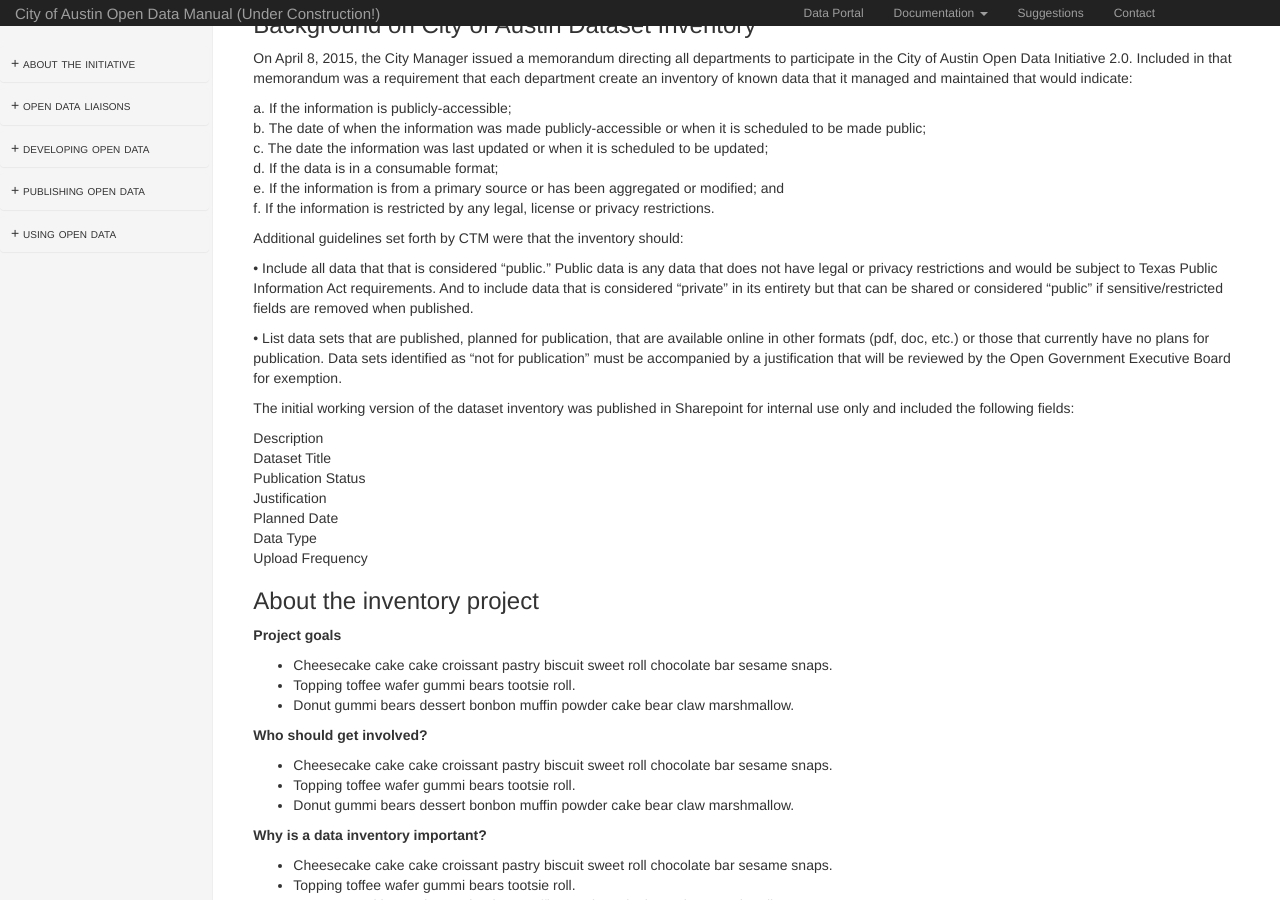
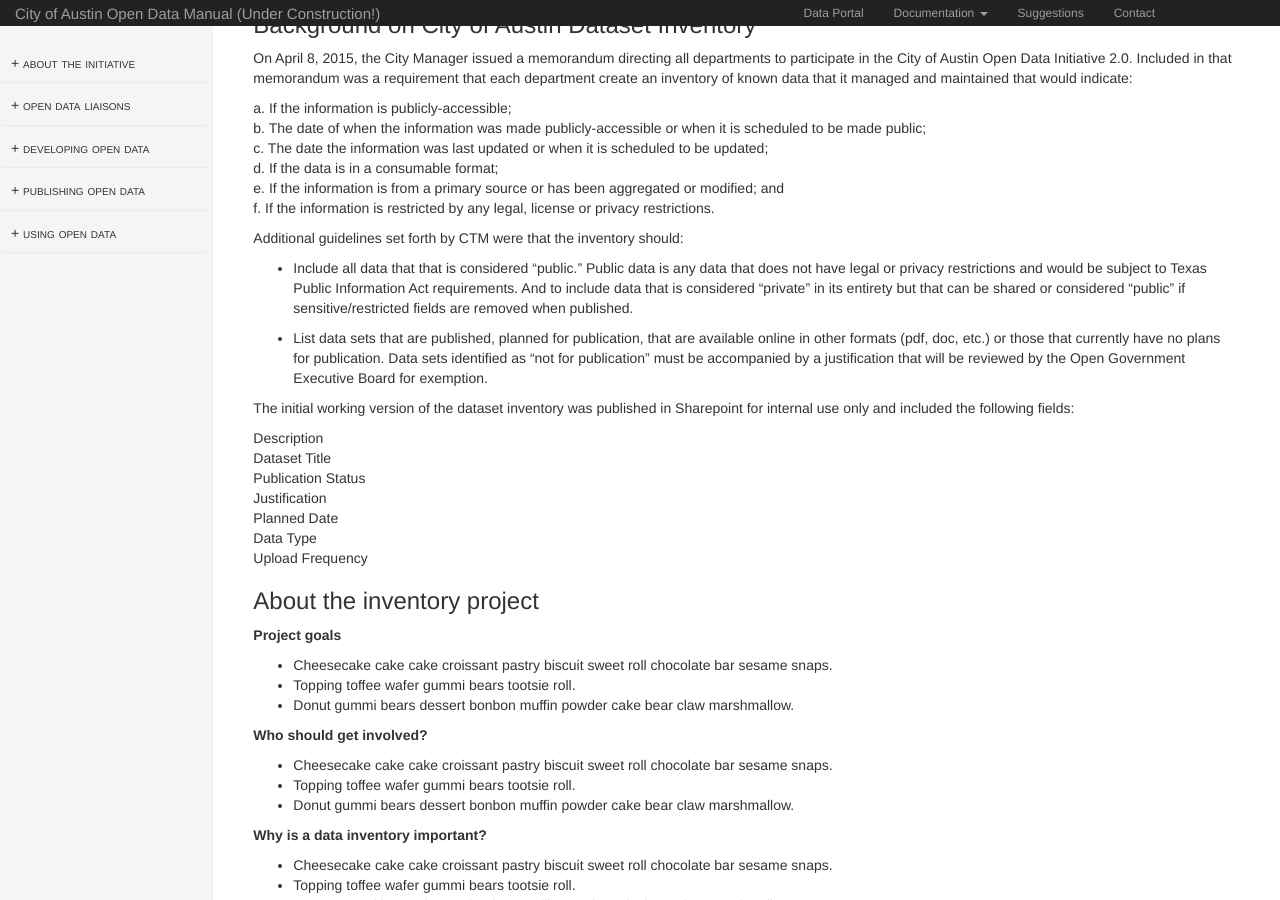
Before and after one commit to cityofaustin/open-data-manual, a Jekyll site: the page built from inventory.md, in a window 1280 px wide and 900 px high, scrolled down 356 px. Built offline with Jekyll 4.4.1, drawn with Linux system fonts in a browser that asks for light colours; nearby versions of some CDN libraries.

```diff
--- a/inventory.md
+++ b/inventory.md
@@ -29,9 +29,9 @@ f. If the information is restricted by any legal, license or privacy restriction
 
 Additional guidelines set forth by CTM were that the inventory should:
 
-• Include all data that that is considered “public.” Public data is any data that does not have legal or privacy restrictions and would be subject to Texas Public Information Act requirements. And to include data that is considered “private” in its entirety but that can be shared or considered “public” if sensitive/restricted fields are removed when published.
+* Include all data that that is considered “public.” Public data is any data that does not have legal or privacy restrictions and would be subject to Texas Public Information Act requirements. And to include data that is considered “private” in its entirety but that can be shared or considered “public” if sensitive/restricted fields are removed when published.
 
-• List data sets that are published, planned for publication, that are available online in other formats (pdf, doc, etc.) or those that currently have no plans for publication. Data sets identified as “not for publication” must be accompanied by a justification that will be reviewed by the Open Government Executive Board for exemption.
+* List data sets that are published, planned for publication, that are available online in other formats (pdf, doc, etc.) or those that currently have no plans for publication. Data sets identified as “not for publication” must be accompanied by a justification that will be reviewed by the Open Government Executive Board for exemption.
 
 The initial working version of the dataset inventory was published in Sharepoint for internal use only and included the following fields:
 
```
